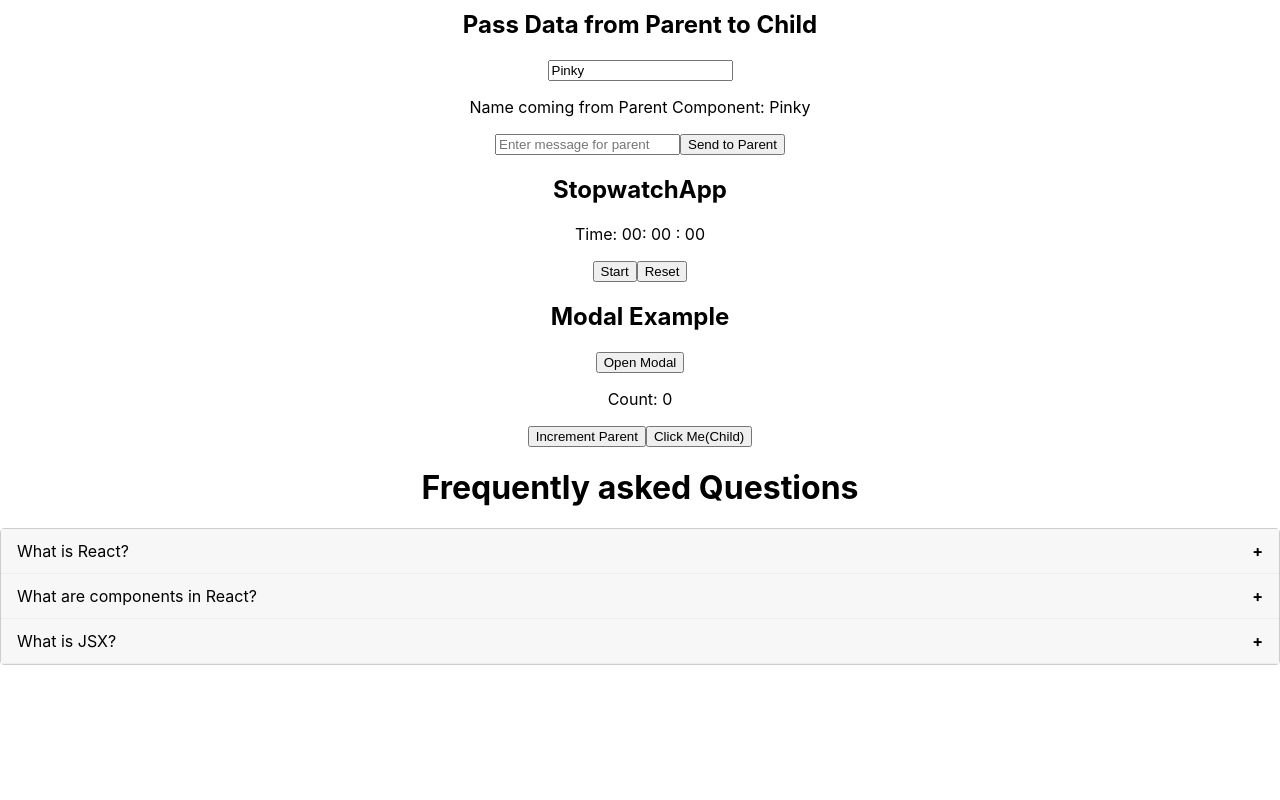
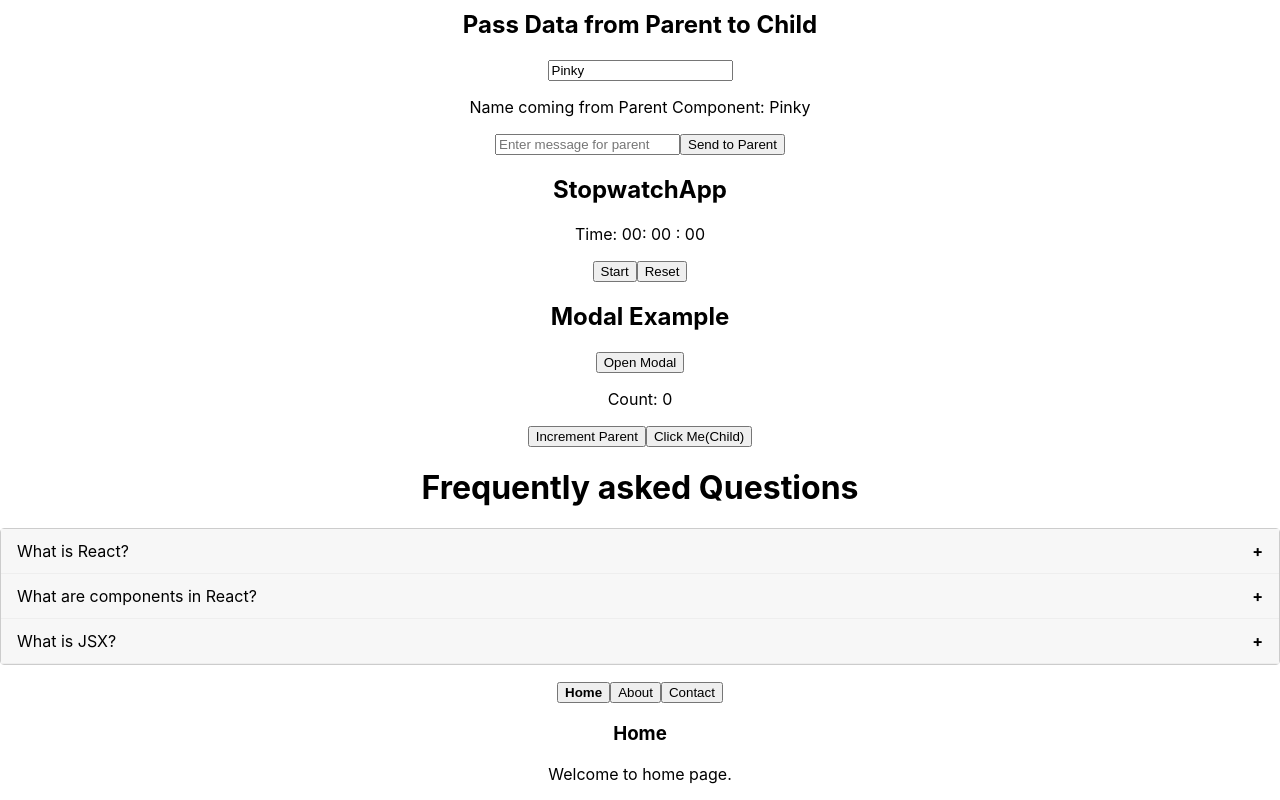
Before and after one commit to Prathyusha1993/react-practise-2025, a React (Create React App) app: page / in a window 1280 px wide. Shown: the part 314-1114 px from the top of the page. Before the commit the page ends 995 px from the top, so only its background shows below. Built offline with nearby package versions, Linux system fonts and the light colour scheme.

Commit message:
react practise 2025

```diff
--- a/src/App.js
+++ b/src/App.js
@@ -5,6 +5,7 @@ import CounterApp from './components/CounterApp';
 import DebounceInputSearch from './components/DebounceInputSearch';
 import PassDataFromPtoC from './components/PassDataFromPtoC';
 import StopwatchApp from './components/StopwatchApp';
+import TabsEx from './components/tabsComponents/TabsEx';
 import TodoApp from './components/TodoApp';
 import UseCallbackEx from './components/useMemoExamples/UseCallbackEx';
 
@@ -20,6 +21,7 @@ function App() {
       <AppModal />
       <UseCallbackEx />
       <AppAccordion />
+      <TabsEx />
     </div>
   );
 }
--- /dev/null
+++ b/src/components/tabsComponents/TabsEx.jsx
@@ -0,0 +1,64 @@
+import React, { useState } from 'react';
+
+function Home(){
+    return (
+        <div>
+            <h3>Home</h3>
+            <p>Welcome to home page.</p>
+        </div>
+    )
+}
+
+function About() {
+    return (
+        <div>
+            <h3>About</h3>
+            <p>Welcome to about page.</p>
+        </div>
+    )
+}
+
+function Contact() {
+    return(
+        <div>
+            <h3>Contact</h3>
+            <p>Welcome to contact page.</p>
+        </div>
+    )
+}
+
+function TabsEx() {
+    const[activeTabs, setActiveTabs] = useState('home');
+
+    const handleTabClick = (tab) => {
+        setActiveTabs(tab);
+    };
+
+    const renderTabContent = () => {
+        switch(activeTabs){
+            case 'home':
+                return <Home />;
+            case 'about':
+                return <About />;
+            case 'contact':
+                return <Contact />;
+            default:
+                return null;
+        }
+    };
+
+  return (
+    <div>
+        <div>
+            <button style={{fontWeight: activeTabs === 'home' ? 'bold' : 'normal'}} onClick={() => handleTabClick('home')}>Home</button>
+            <button style={{fontWeight: activeTabs === 'about' ? 'bold' : 'normal'}} onClick={() => handleTabClick('about')}>About</button>
+            <button style={{fontWeight: activeTabs === 'contact' ? 'bold' : 'normal'}} onClick={() => handleTabClick('contact')}>Contact</button>
+        </div>
+        <div>
+            {renderTabContent()}
+        </div>
+    </div>
+  )
+}
+
+export default TabsEx;
```
Also changed, not shown: src/components/dropdownMenu/DropdownMenu.jsx (added, +9 -0 lines).
